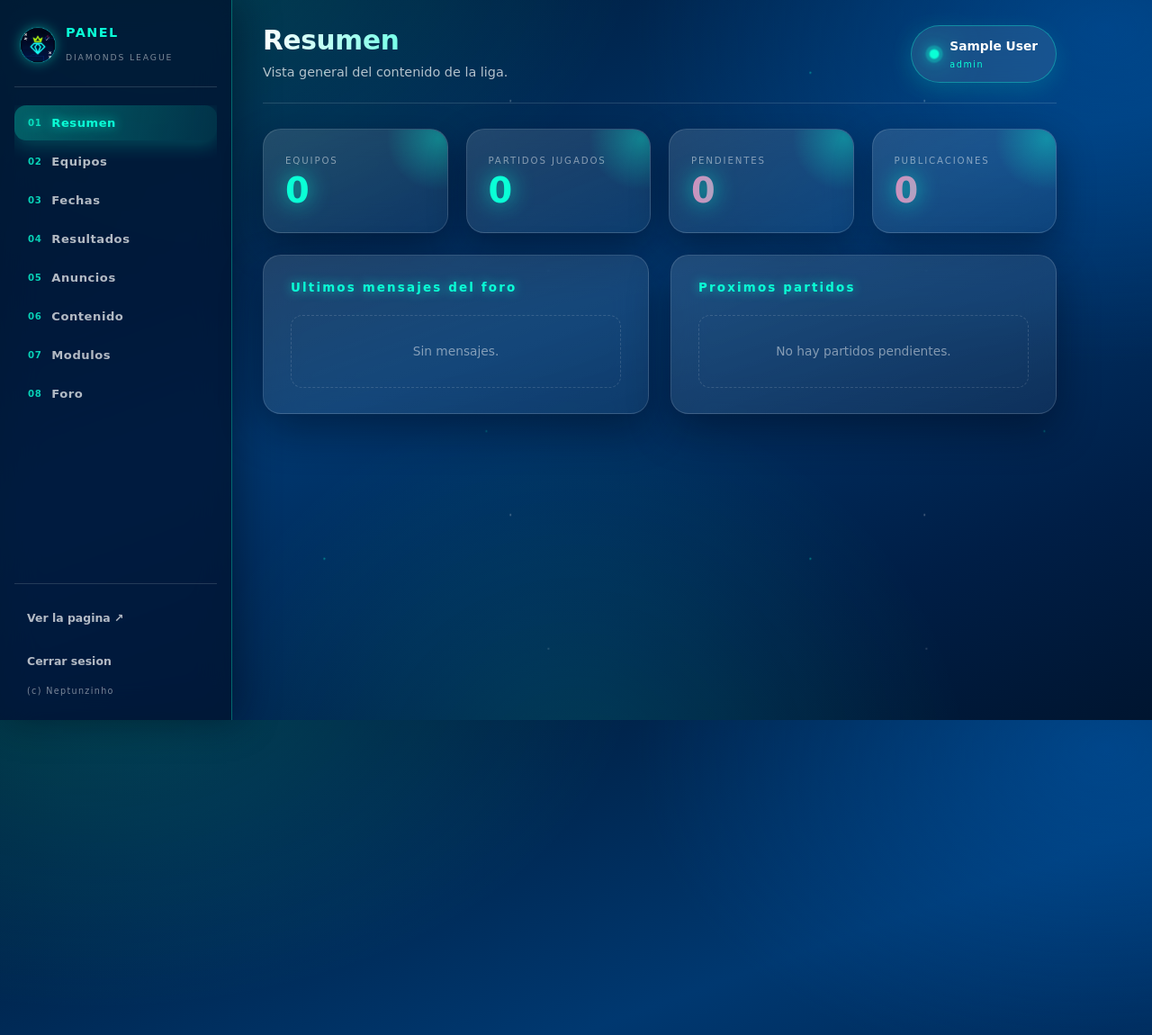
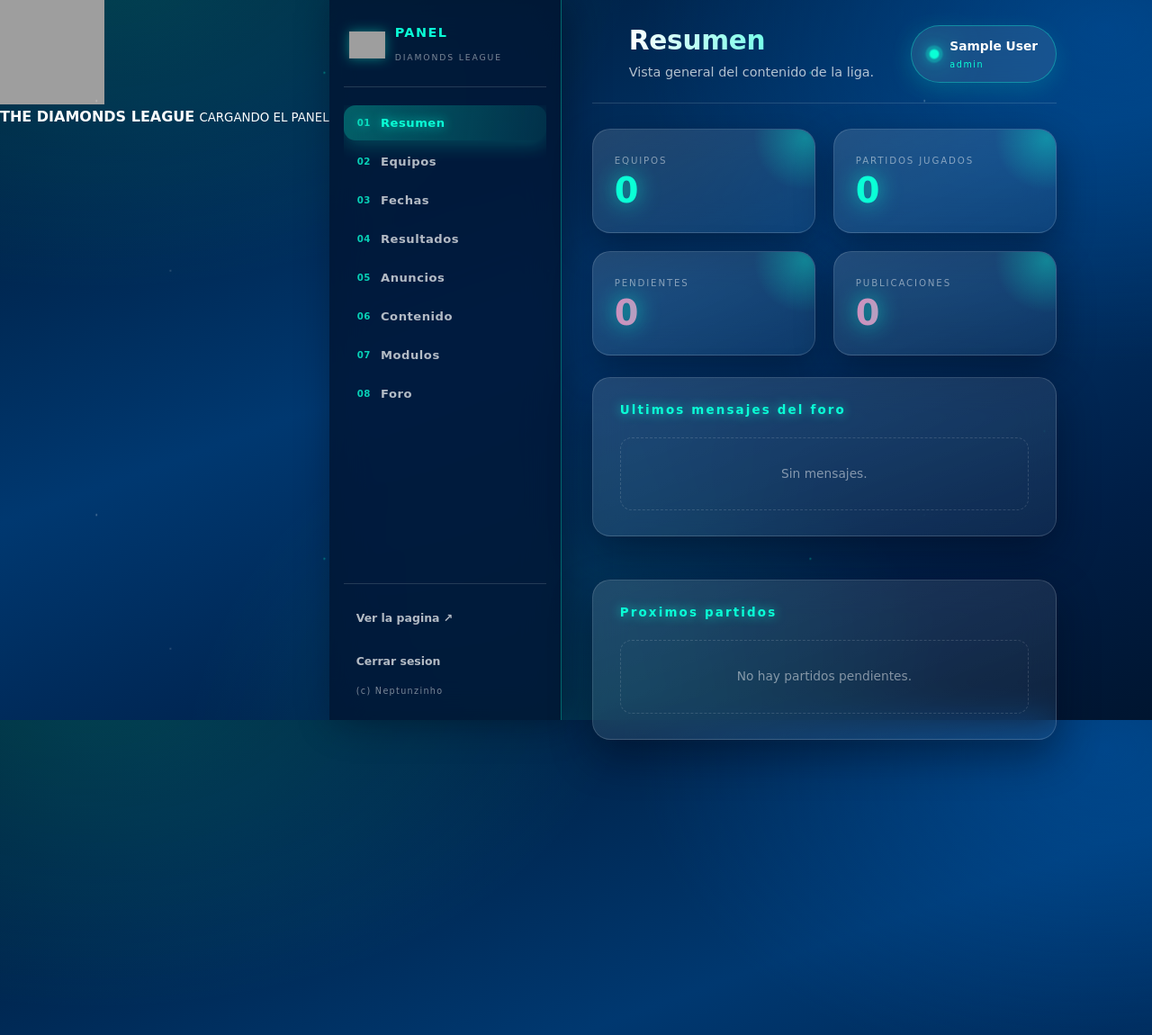
Before and after one commit to Dvskked/rep-diamons, a Flask app: page /admin in a window 1280 px wide. Shown: the top 1150 px of the page at 90% size. Run offline with Flask 3, Linux system fonts and the light colour scheme; the visitor is signed in with stand-in values (Sample User, id 1); data that the repository does not hold is empty; grey boxes are pictures that could not be loaded.

Commit message:
Add files via upload

```diff
--- a/app.py
+++ b/app.py
@@ -413,7 +413,7 @@
         return bloqueo
     return jsonify({"ok": True, "fechas": db.consultar(
         "SELECT f.*, a.sigla AS sigla_a, b.sigla AS sigla_b,"
-        " r.goles_a, r.goles_b, r.cs_a, r.cs_b, r.minutos_cs"
+        " r.goles_a, r.goles_b, r.goleadores, r.asistencias, r.cs_a, r.cs_b"
         " FROM fechas f"
         " JOIN equipos a ON a.id=f.equipo_a_id"
         " JOIN equipos b ON b.id=f.equipo_b_id"
@@ -498,6 +498,11 @@
         except (TypeError, ValueError):
             return defecto
 
+    def clean_sheet(valor):
+        if valor in (True, 1, "1", "on", "true", "True", "si", "SI"):
+            return 1
+        return min(max(entero(valor), 0), 99)
+
     db.ejecutar(
         "INSERT INTO resultados (fecha_id, goles_a, goles_b, goleadores, asistencias,"
         " portero_a, portero_b, cs_a, cs_b, minutos_cs)"
@@ -513,8 +518,8 @@
             json.dumps(_a_lista(datos.get("asistencias")), ensure_ascii=False),
             (datos.get("portero_a") or "").strip(),
             (datos.get("portero_b") or "").strip(),
-            1 if datos.get("cs_a") in ("1", "on", "true", True) else 0,
-            1 if datos.get("cs_b") in ("1", "on", "true", True) else 0,
+            clean_sheet(datos.get("cs_a")),
+            clean_sheet(datos.get("cs_b")),
             entero(datos.get("minutos_cs")),
         ),
     )
--- a/templates/admin.html
+++ b/templates/admin.html
@@ -3,21 +3,36 @@
 <head>
 <meta charset="UTF-8">
 <meta name="viewport" content="width=device-width, initial-scale=1.0">
+<meta name="theme-color" content="#050d18">
 <title>Panel · The Diamonds League</title>
-<link rel="icon" href="/static/assets/favicon.png">
+<link rel="icon" href="/static/assets/favicon-64.png">
 <link rel="stylesheet" href="/static/styles.css">
 <link rel="stylesheet" href="/static/admin.css">
+<noscript><style>.preloader{display:none}body.carga-activa{overflow:auto}</style></noscript>
 </head>
-<body class="admin-body">
+<body class="admin-body carga-activa">
+
+<!-- ================= PANTALLA DE CARGA ================= -->
+<div class="preloader" id="preloader" role="status" aria-live="polite">
+  <div class="preloader-caja">
+    <div class="preloader-logo">
+      <img src="/static/assets/logo-128.webp" width="116" height="116" alt="">
+      <span class="preloader-anillo"></span>
+    </div>
+    <strong>THE DIAMONDS LEAGUE</strong>
+    <small>CARGANDO EL PANEL</small>
+    <div class="preloader-barra"><i></i></div>
+  </div>
+</div>
 
 <!-- ================= SIDEBAR ================= -->
-<aside class="sidebar">
+<aside class="sidebar" id="sidebar">
   <div class="side-logo">
-    <img src="/static/assets/logo-mark.png" alt="">
+    <img src="/static/assets/logo-128.webp" width="44" height="44" alt="">
     <div><strong>PANEL</strong><small>DIAMONDS LEAGUE</small></div>
   </div>
 
-  <nav class="side-nav">
+  <nav class="side-nav" aria-label="Secciones del panel">
     <button class="side-item activo" type="button" data-tab="resumen"><span>01</span> Resumen</button>
     <button class="side-item" type="button" data-tab="equipos"><span>02</span> Equipos</button>
     <button class="side-item" type="button" data-tab="fechas"><span>03</span> Fechas</button>
@@ -34,10 +49,14 @@
     <small>(c) Neptunzinho</small>
   </div>
 </aside>
+<div class="side-overlay" id="sideOverlay"></div>
 
 <main class="admin-main">
 
   <header class="admin-top">
+    <button class="btn-menu" type="button" id="btnMenu" aria-label="Abrir menu" aria-expanded="false">
+      <span></span><span></span><span></span>
+    </button>
     <div>
       <h1 id="tabTitulo">Resumen</h1>
       <p id="tabTexto">Vista general del contenido de la liga.</p>
@@ -191,6 +204,22 @@
       <h3>Publicaciones</h3>
       <div class="filtro-admin" id="filtroContModulo"></div>
       <div id="listaContenidos" class="admin-lista"></div>
+    </div>
+  </section>
+
+  <!-- ============ CONTENIDO ============ -->
+  <section class="tab-panel" data-panel="contenido">
+    <div class="card">
+      <h3>Contenido por modulo</h3>
+      <p class="nota">Toca un modulo para filtrar la lista. Aqui ves todo lo publicado en la pagina.</p>
+      <div class="mod-tiles" id="modTiles"></div>
+    </div>
+
+    <div class="card">
+      <h3>Todas las publicaciones</h3>
+      <div class="filtro-admin" id="filtroTodoModulo"></div>
+      <div id="listaContenidoTodo" class="admin-lista"></div>
+      <p class="nota" style="margin-top:18px">Para crear o editar usa la pesta&#241;a <b>ANUNCIOS</b>.</p>
     </div>
   </section>
 
--- a/templates/login.html
+++ b/templates/login.html
@@ -4,7 +4,7 @@
 <meta charset="UTF-8">
 <meta name="viewport" content="width=device-width, initial-scale=1.0">
 <title>Acceso · The Diamonds League</title>
-<link rel="icon" href="/static/assets/favicon.png">
+<link rel="icon" href="/static/assets/favicon-64.png">
 <link rel="stylesheet" href="/static/styles.css">
 <link rel="stylesheet" href="/static/admin.css">
 </head>
@@ -14,7 +14,7 @@
   <a class="volver" href="/">&larr; Volver a la pagina</a>
 
   <div class="login-card">
-    <img class="login-logo" src="/static/assets/logo-mark.png" alt="">
+    <img class="login-logo" src="/static/assets/logo-128.webp" alt="">
     <h3>ADMINISTRAR</h3>
     <p>Acceso exclusivo para el staff de la liga.</p>
 
```
Also changed, not shown: other parts of templates/admin.html (+16 -22 lines), templates/index.html (+21 -6 lines).
